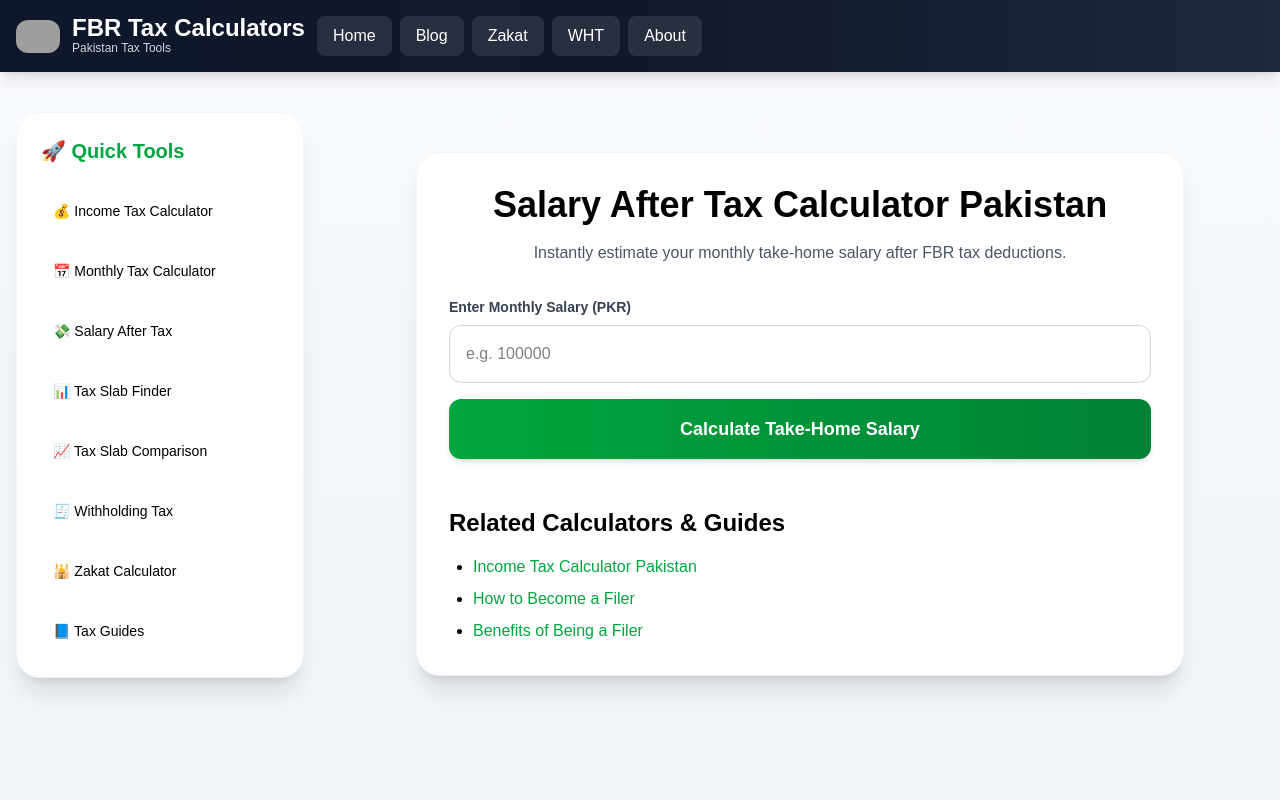
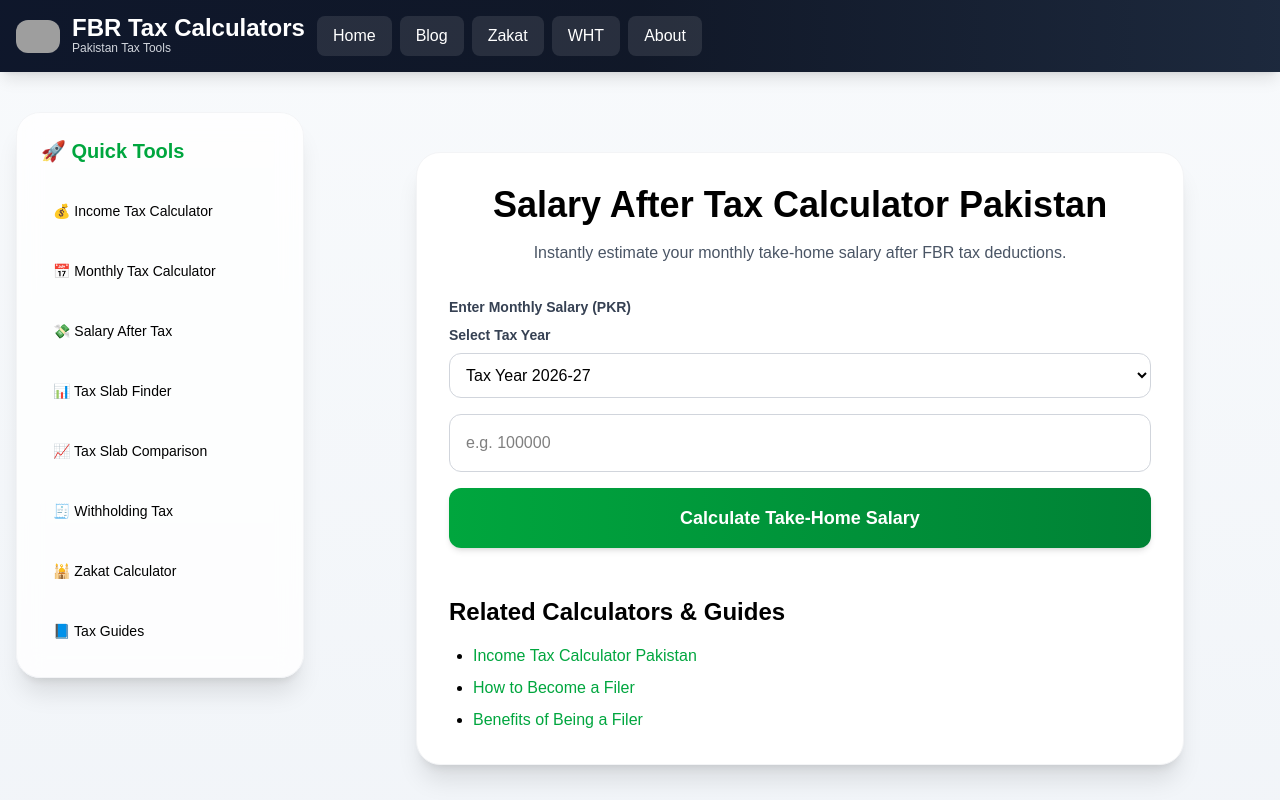
Before and after one commit to muhammadobaid1986/fbrtaxcalculators, a Next.js app: page /salary-after-tax-calculator in a window 1280 px wide. Shown: the top 800 px of the page. Built offline with nearby package versions, Linux system fonts and the light colour scheme; grey boxes are pictures that could not be loaded.

Commit message:
Added tax year dropdown to salary after tax calculator

```diff
--- a/app/salary-after-tax-calculator/SalaryAfterTaxCalculator.tsx
+++ b/app/salary-after-tax-calculator/SalaryAfterTaxCalculator.tsx
@@ -5,6 +5,7 @@
 
 
 export default function SalaryAfterTaxCalculator() {
+  const [year, setYear] = useState("2026-27");
   const [salary, setSalary] = useState("");
   const [result, setResult] = useState<ReturnType<typeof calculateSalaryTax> | null>(null);
 
@@ -16,7 +17,7 @@
     return;
   }
 
-  const tax = calculateSalaryTax(monthlySalary);
+  const tax = calculateSalaryTax(monthlySalary, year);
 
 setResult(tax);
 };
@@ -36,6 +37,18 @@
           <label className="block text-sm font-semibold text-gray-700 mb-2">
             Enter Monthly Salary (PKR)
           </label>
+          <label className="block text-sm font-semibold text-gray-700 mb-2">
+  Select Tax Year
+</label>
+
+<select
+  value={year}
+  onChange={(e) => setYear(e.target.value)}
+  className="w-full border border-gray-300 p-3 rounded-xl mb-4"
+>
+  <option value="2026-27">Tax Year 2026-27</option>
+  <option value="2025-26">Tax Year 2025-26</option>
+</select>
           <input
             type="number"
             placeholder="e.g. 100000"
```
